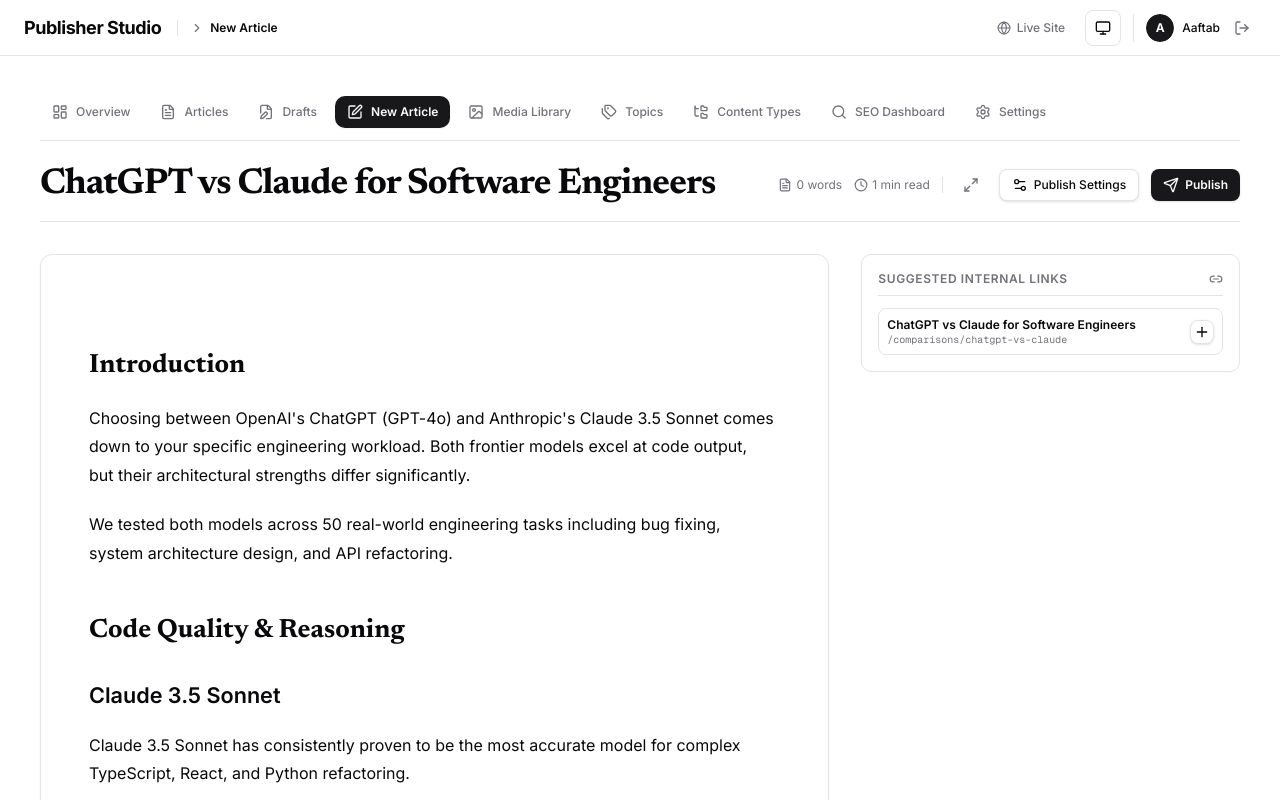
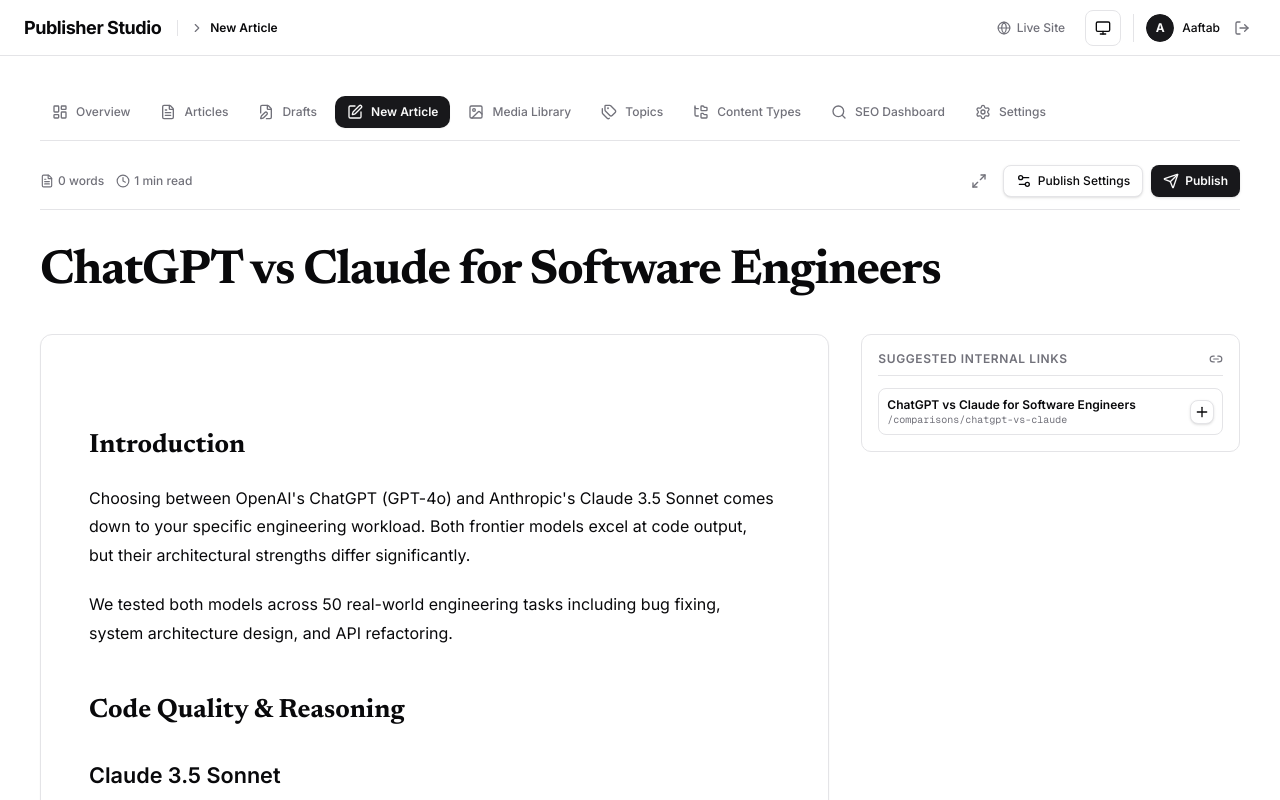
Before and after one commit to aaftabp295/wethedevs, a Next.js app: page /admin/editor/chatgpt-vs-claude in a window 1280 px wide. Shown: the top 800 px of the page. Built offline with nearby package versions, Linux system fonts and the light colour scheme; no server answers.

Commit message:
feat(content): publish alternatives/cursor-alternatives

```diff
--- a/components/editor/editor.tsx
+++ b/components/editor/editor.tsx
@@ -186,41 +186,30 @@
 
   return (
     <div className={`space-y-6 ${isFullscreen ? 'fixed inset-0 z-50 bg-background p-8 overflow-y-auto' : ''}`}>
-      {/* Top Action Header */}
-      <div className="flex flex-wrap items-center justify-between gap-4 border-b border-border pb-4">
-        <div className="flex-1 min-w-[280px]">
-          <input
-            type="text"
-            placeholder="Title"
-            value={publishState.title}
-            onChange={(e) => {
-              setPublishState({ ...publishState, title: e.target.value });
-              setIsDirty(true);
-            }}
-            className="text-3xl sm:text-4xl font-bold font-serif bg-transparent border-none outline-none focus:ring-0 w-full placeholder:text-muted-foreground/50 tracking-tight"
-          />
-        </div>
-
-        <div className="flex items-center gap-3 shrink-0">
-          <div className="hidden md:flex items-center gap-3 text-xs text-muted-foreground border-r border-border pr-3">
-            <span className="flex items-center gap-1">
+      {/* Top Action & Status Bar */}
+      <div className="flex items-center justify-between gap-4 border-b border-border pb-3">
+        {/* Left: Article Stats & Autosave Badge */}
+        <div className="flex items-center gap-3 text-xs text-muted-foreground">
+          <span className="flex items-center gap-1 font-medium">
             <FileText className="h-3.5 w-3.5" /> {stats.words} words
           </span>
-            <span className="flex items-center gap-1">
+          <span className="flex items-center gap-1 font-medium">
             <Clock className="h-3.5 w-3.5" /> {stats.minutes} min read
           </span>
           {lastSaved && (
-              <span className="flex items-center gap-1 text-success">
+            <span className="flex items-center gap-1 text-emerald-600 dark:text-emerald-400 font-medium">
               <CheckCircle2 className="h-3.5 w-3.5" /> Saved {lastSaved}
             </span>
           )}
         </div>
 
+        {/* Right: Actions */}
+        <div className="flex items-center gap-2 shrink-0">
           <Button
             type="button"
             variant="ghost"
             size="icon"
-            className="h-8 w-8 text-muted-foreground"
+            className="h-8 w-8 text-muted-foreground hover:text-foreground"
             onClick={() => setIsFullscreen(!isFullscreen)}
             title={isFullscreen ? 'Exit Fullscreen' : 'Fullscreen Mode'}
           >
@@ -242,6 +231,20 @@
             <span>{isPublishing ? 'Publishing...' : 'Publish'}</span>
           </Button>
         </div>
+      </div>
+
+      {/* Article Title Input (Full Width) */}
+      <div className="w-full pt-2">
+        <input
+          type="text"
+          placeholder="Title"
+          value={publishState.title}
+          onChange={(e) => {
+            setPublishState({ ...publishState, title: e.target.value });
+            setIsDirty(true);
+          }}
+          className="text-3xl sm:text-4xl lg:text-5xl font-bold font-serif bg-transparent border-none outline-none focus:ring-0 w-full placeholder:text-muted-foreground/40 tracking-tight leading-tight"
+        />
       </div>
 
       {/* Main Grid: Medium Writing Canvas + Link Suggestions Sidebar */}
--- /dev/null
+++ b/content/alternatives/cursor-alternatives/article.mdx
@@ -0,0 +1,52 @@
+---
+title: "10 Best Cursor Alternatives in 2026"
+description: "Looking for alternatives to Cursor? We benchmarked and compared the top AI-powered IDEs and code editors for developers."
+slug: "cursor-alternatives"
+contentType: "alternatives"
+topic: "AI Coding"
+tags: ["cursor", "ai-coding", "ide", "code-editor"]
+publishedAt: "2026-07-26T07:51:12.292Z"
+draft: true
+featured: true
+---
+
+## Overview
+
+Cursor has redefined AI-assisted development by integrating deep model context directly into the editor interface. However, depending on privacy requirements, custom LLM routing needs, or pricing preferences, developers are looking for alternatives.
+
+In this guide, we evaluate the top alternatives based on model latency, extension support, and multi-file editing accuracy.
+
+## Top Alternatives
+
+### 1. Windsurf by Codeium
+
+Windsurf introduces Flow state editing, combining agentic cascade capabilities with instant inline autocomplete.
+
+- **Strengths:** Excellent multi-file editing speed, deep index of complex repositories.
+- **Best for:** Developers working in large TypeScript or Python monorepos.
+
+### 2. GitHub Copilot Workspace
+
+Copilot Workspace provides native integration with GitHub issues and pull requests, offering agentic plan generation.
+
+- **Strengths:** Seamless GitHub ecosystem integration.
+- **Best for:** Enterprise teams heavily reliant on GitHub workflows.
+
+### 3. Zed AI
+
+Zed is a high-performance, Rust-based code editor with built-in multi-model support (Claude 3.5 Sonnet, GPT-4o, and local Ollama models).
+
+- **Strengths:** Zero latency, ultra-lightweight CPU & memory footprint.
+- **Best for:** Systems engineers and developers prioritizing raw editor speed.
+
+## Performance Comparison
+
+| Editor | Startup Time | Model Latency | Multi-file Edits |
+| --- | --- | --- | --- |
+| Cursor | ~1.2s | Fast | Excellent |
+| Windsurf | ~1.1s | Fast | Excellent |
+| Zed AI | ~0.2s | Instant | Good |
+
+## Final Verdict
+
+For deep agentic workflows, **Windsurf** is the closest peer to Cursor. For developers seeking speed and zero RAM overhead, **Zed AI** is the standout choice.
```
Lines whose indentation alone changed are shown as unchanged.
